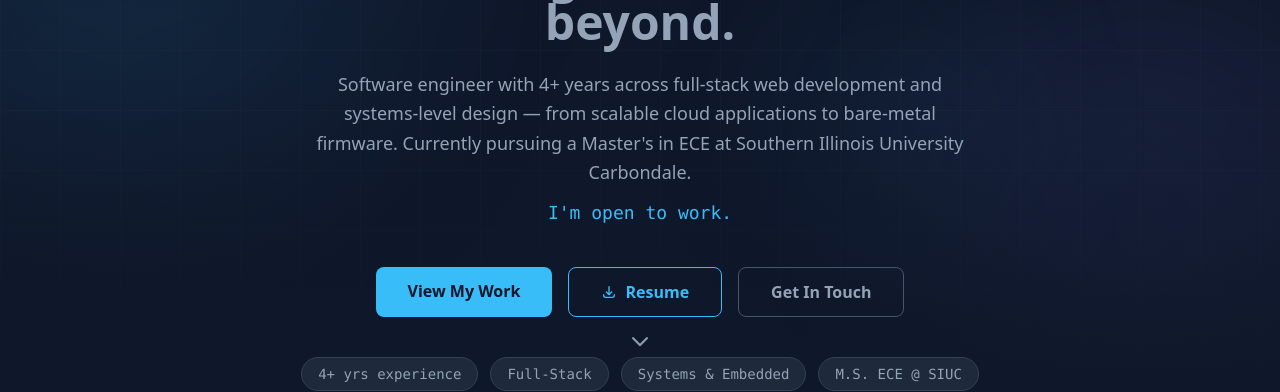
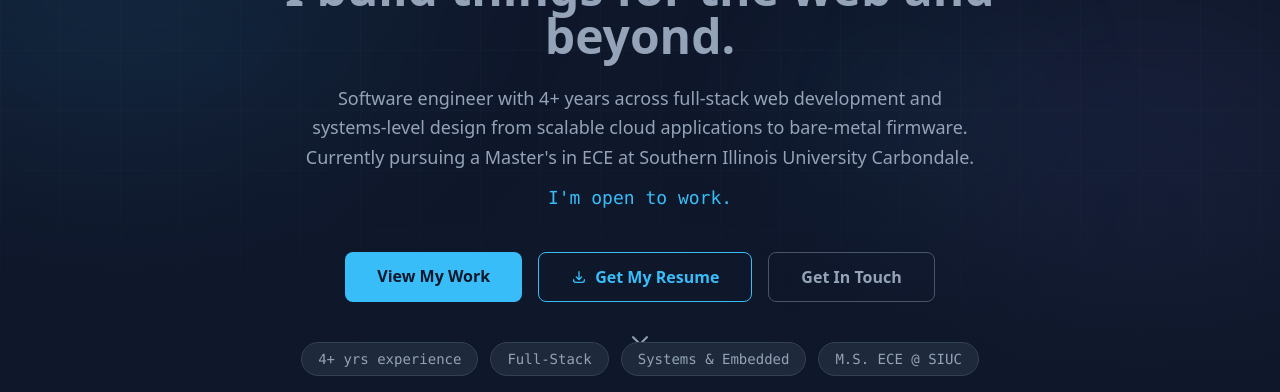
Before and after one commit to chinthana-w/chinthana-w.github.io, a Next.js app: page / in a window 1280 px wide. Shown: the part 250-642 px from the top of the page. Built offline with nearby package versions, Linux system fonts and the light colour scheme; no server answers.

Commit message:
Revise experience description and link text
Updated the description of my experience and changed the resume link text.

```diff
--- a/app/components/Hero.tsx
+++ b/app/components/Hero.tsx
@@ -37,7 +37,7 @@ export default function Hero() {
 
         <p className="max-w-2xl mx-auto text-lg text-[#94a3b8] leading-relaxed mb-3">
           Software engineer with 4+ years across full-stack web development and
-          systems-level design &mdash; from scalable cloud applications to bare-metal
+          systems-level design from scalable cloud applications to bare-metal
           firmware. Currently pursuing a Master&apos;s in ECE at Southern Illinois
           University Carbondale.
         </p>
@@ -60,7 +60,7 @@ export default function Hero() {
             <svg className="w-4 h-4" fill="none" stroke="currentColor" viewBox="0 0 24 24" aria-hidden="true">
               <path strokeLinecap="round" strokeLinejoin="round" strokeWidth={2} d="M4 16v1a3 3 0 003 3h10a3 3 0 003-3v-1m-4-4l-4 4m0 0l-4-4m4 4V4" />
             </svg>
-            Resume
+            Get My Resume
           </a>
           <a
             href="#contact"
```
